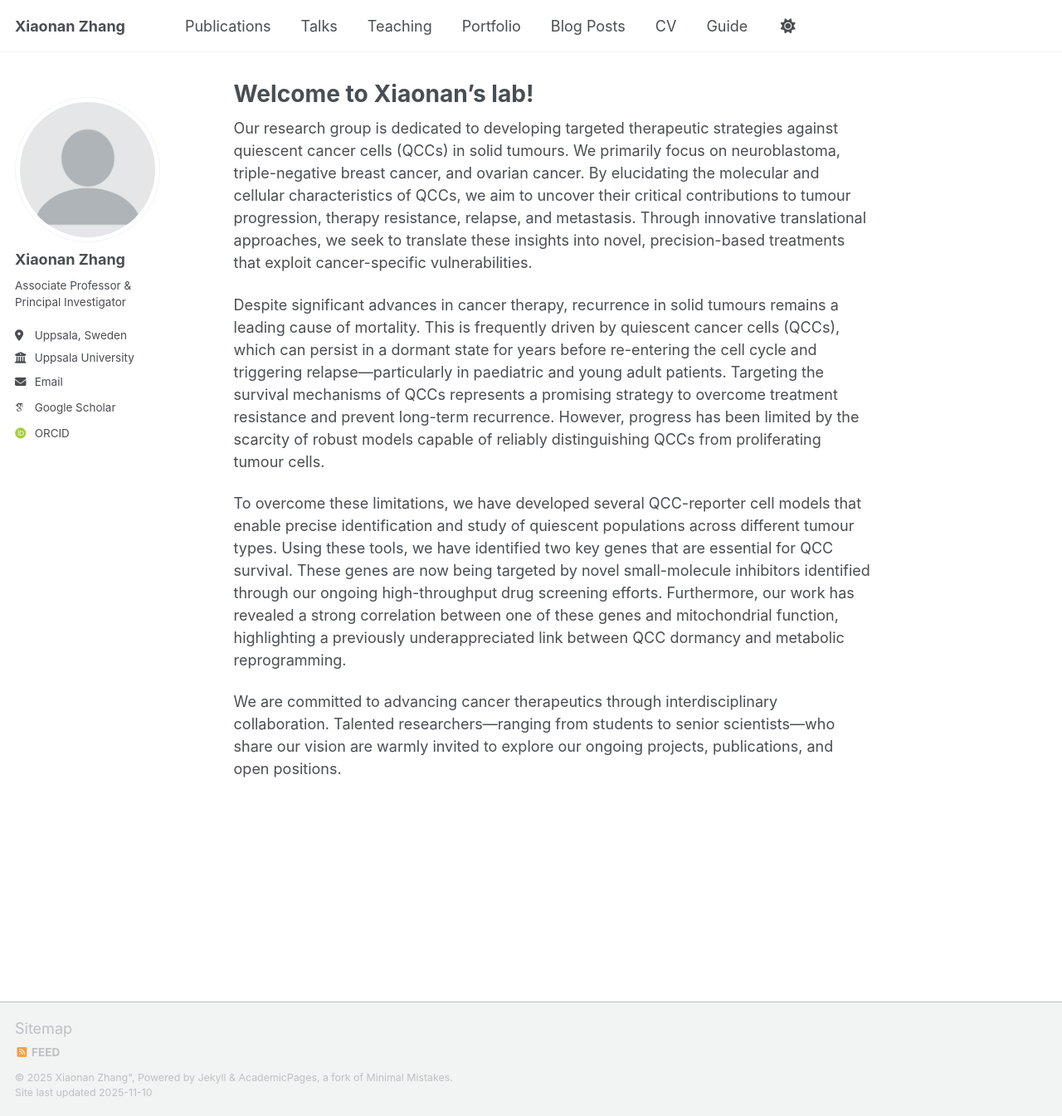
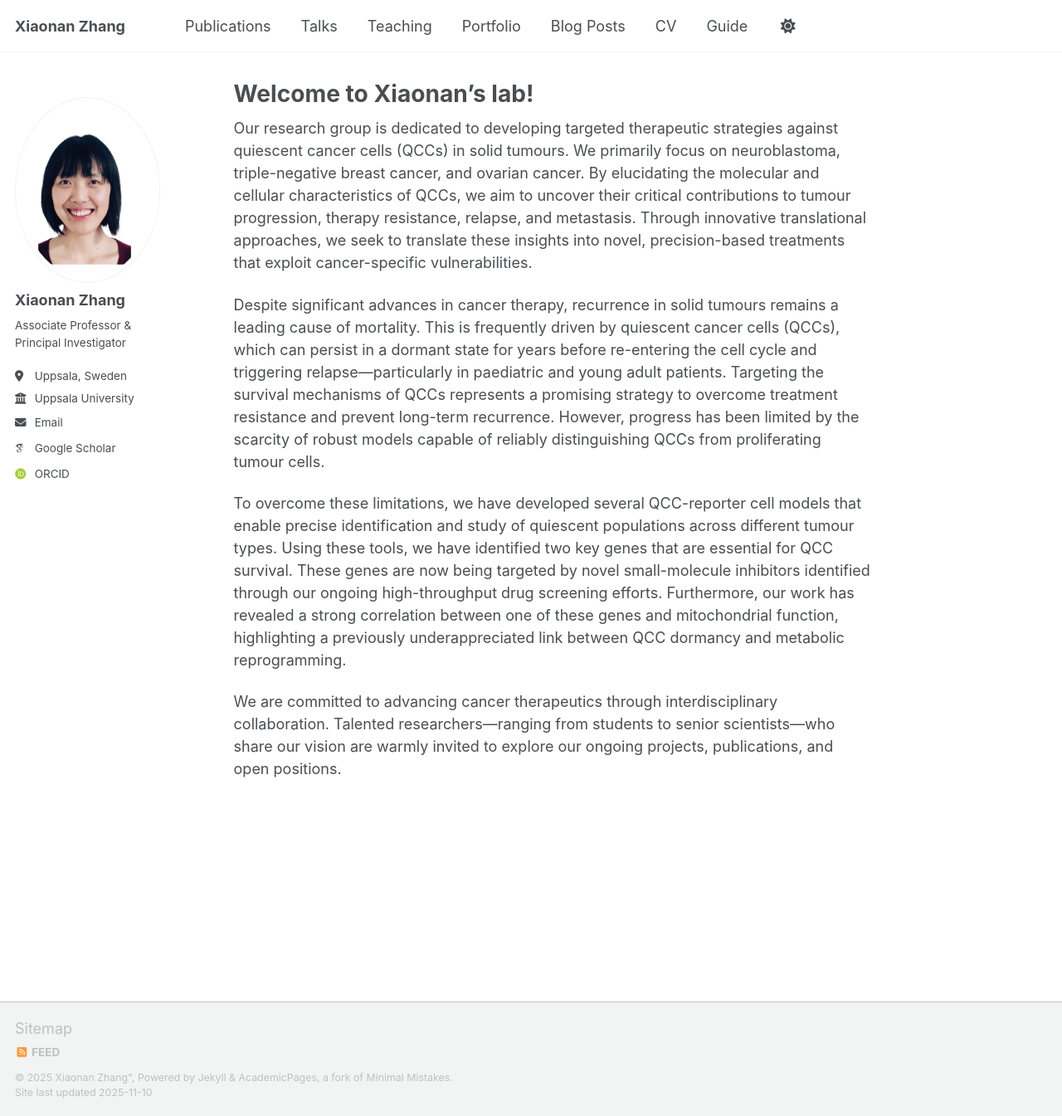
Before and after one commit to Xiaonanzhanglab/XLab, a Jekyll site: the page built from _pages/about.md, in a window 1280 px wide and 1345 px high. Shown: the whole window at 83% size. Built offline with Jekyll 4.4.1, drawn with Linux system fonts in a browser that asks for light colours; some web fonts are replaced; a script that is not in the unit is left out.

Commit message:
Update _config.yml

```diff
--- a/_config.yml
+++ b/_config.yml
@@ -13,7 +13,7 @@ title                    : "Xiaonan Zhang"
 title_separator          : "-"
 name                     : Xiaonan Zhang"
 description              : Associate Professor & Principal Investigator   # Update this with a general description of your site, this is the default if not overridden by a page
-url                      : https://academicpages.github.io # The base hostname & protocol for your site e.g. "https://[your GitHub username].github.io",
+url                      : https://xiaonanzhanglab.github.io/XLab/ # The base hostname & protocol for your site e.g. "https://[your GitHub username].github.io",
                                                            # or if you already have some other page hosted on Github then use "https://[your GitHub username].github.io/[Your Repo Name]"
 baseurl                  : "" # the subpath of your site, e.g. "/blog"
 repository               : "academicpages/academicpages.github.io"
@@ -23,7 +23,7 @@ repository               : "academicpages/academicpages.github.io"
 #               Additional customization can be done by editing /_includes/author-profile.html
 author:
   # Biographic information
-  avatar           : "profile.png"
+  avatar           : "Xiaonan-Zhang-1.png"
   name             : "Xiaonan Zhang"
   pronouns         : # example: "she/her"
   bio              : "Associate Professor & Principal Investigator"
```
